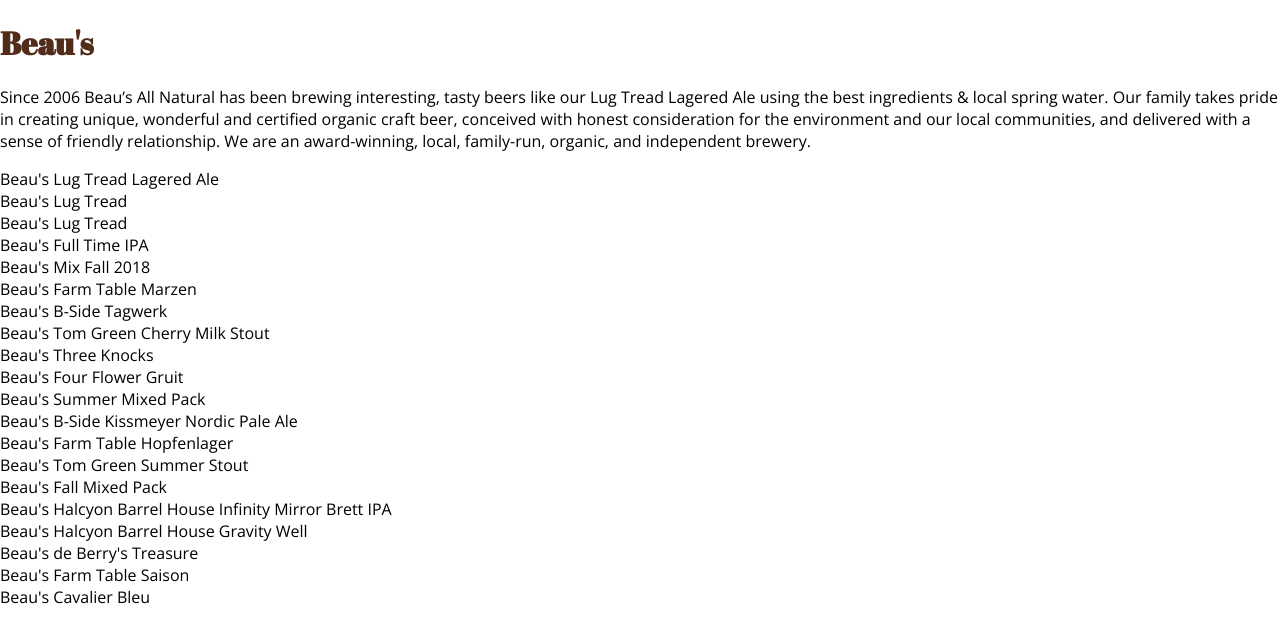
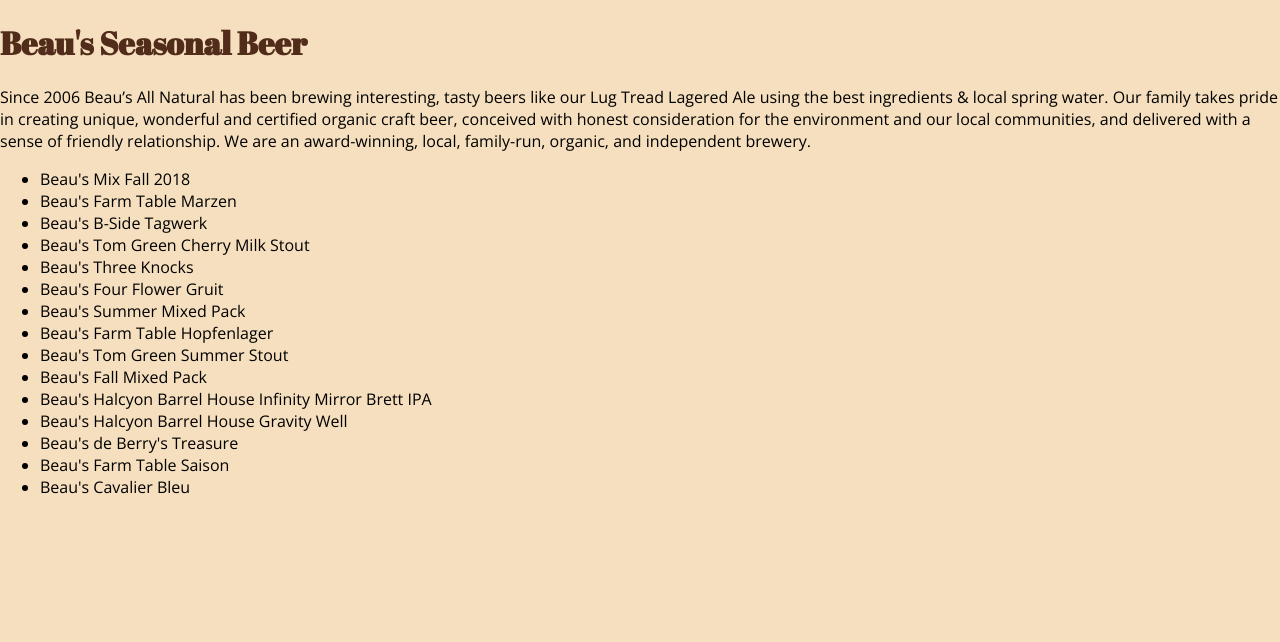
Before and after one commit to akc52/beaus, a React (Create React App) app: page / in a window 1280 px wide. Shown: the top 642 px of the page. Built offline with nearby package versions, Linux system fonts and the light colour scheme.

Commit message:
Product List

```diff
--- a/src/App.css
+++ b/src/App.css
@@ -11,6 +11,7 @@
 
 body {
   font-family: var(--bodyFont);
+  background-color: var(--color3);
 }
 
 h1, h2, h3 {
--- a/src/App.js
+++ b/src/App.js
@@ -1,6 +1,8 @@
 import React, { Component } from 'react';
 // import logo from './logo.svg';
 import './App.css';
+import ProductList from './ProductList';
+
 
 /*
 const ACCESS_KEY = 'MDo0NTllYzdlYy1jNzc0LTExZTgtYTc1YS1jN2NjNTYwZWNhOTA6WGEzSDdhS2xqbW1wc05ERjE1MFBZMUg2Ykw5SUpnMEpDMEFl';
@@ -17,7 +19,7 @@ const myInit = {
 };
 */
 
-// this is the data returned from http://lcboapi.com/products/?q=beau%27s+all+natural+brewing
+// this const is the data returned from http://lcboapi.com/products/?q=beau%27s+all+natural+brewing
 // CORS error
 const dataset = {
     "status": 200,
@@ -1120,30 +1122,51 @@ class App extends Component {
         console.log(error)
       });
       */
+/*
+      dataset.result.map((product) => {
+        if(product.is_seasonal){
+          this.setState({
+            products: [
+              {
+                id: product.id,
+                name: product.name,
+              },
+              ...this.state.products
+            ]
+          })
+        }
+      })
+*/
 
-      let products = dataset.result.map((product) => {
-        return(
-          <div key={product.id}>
-            {product.name}
-          </div>
-        )
+
+      // TO DO - this is not correct
+
+      let filteredProducts = dataset.result.map((product) => {
+        if(product.is_seasonal) {
+          return(
+            <li key={product.id}>
+              {product.name}
+            </li>
+          )
+        }
       })
 
-      this.setState({ products: products})
+//let filteredProducts = dataset.filter( product => product.is_seasonal);
 
-      console.log(products)
+      this.setState({ products: filteredProducts})
+
   }
 
   render() {
     return (
       <div className="App">
         <header className="App-header">
-          <h1>Beau's</h1>
+          <h1>Beau's Seasonal Beer</h1>
           <p>
             Since 2006 Beau’s All Natural has been brewing interesting, tasty beers like our Lug Tread Lagered Ale using the best ingredients & local spring water. Our family takes pride in creating unique, wonderful and certified organic craft beer, conceived with honest consideration for the environment and our local communities, and delivered with a sense of friendly relationship. We are an award-winning, local, family-run, organic, and independent brewery.
           </p>
           <div>
-            {this.state.products}
+            <ProductList products={this.state.products} />
           </div>
         </header>
       </div>
--- /dev/null
+++ b/src/ProductList.js
@@ -0,0 +1,9 @@
+import React from 'react';
+
+const ProductList = props => (
+  <ul>
+    {props.products}
+  </ul>
+);
+
+export default ProductList;
```
